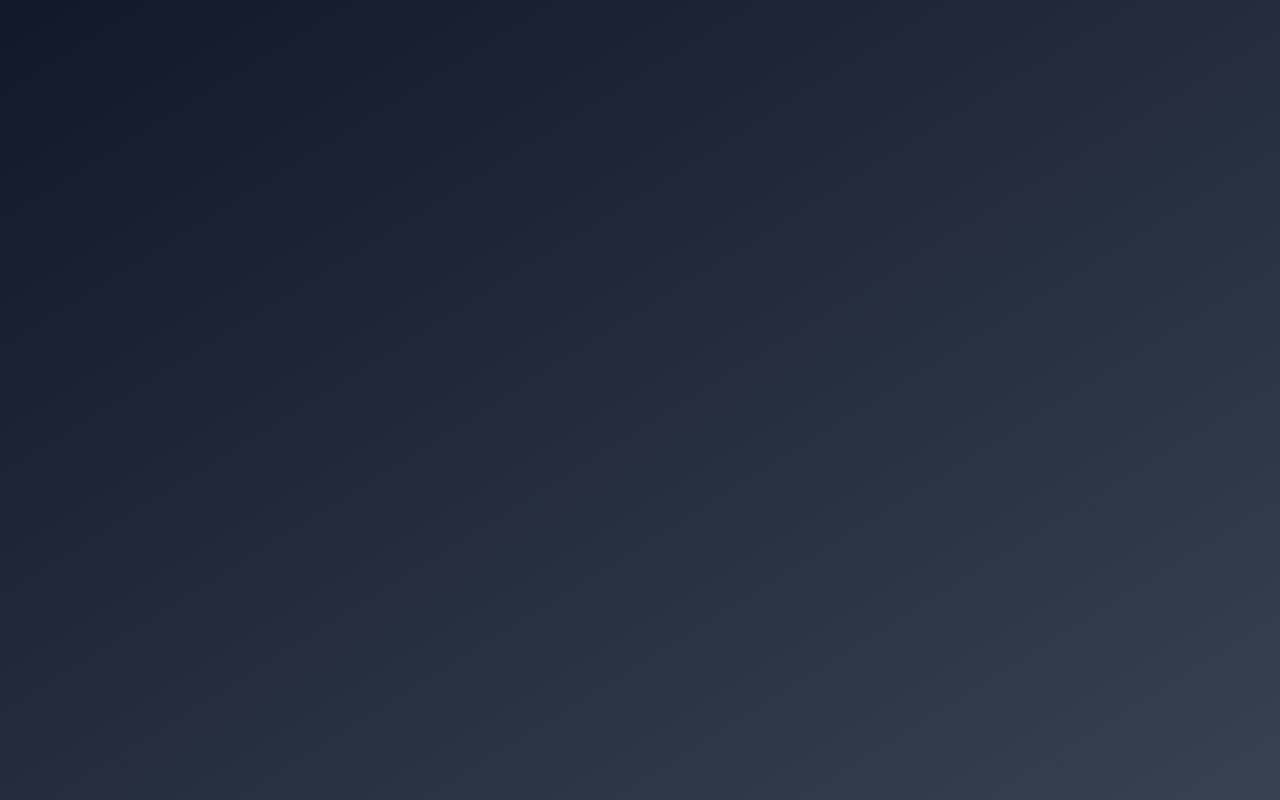
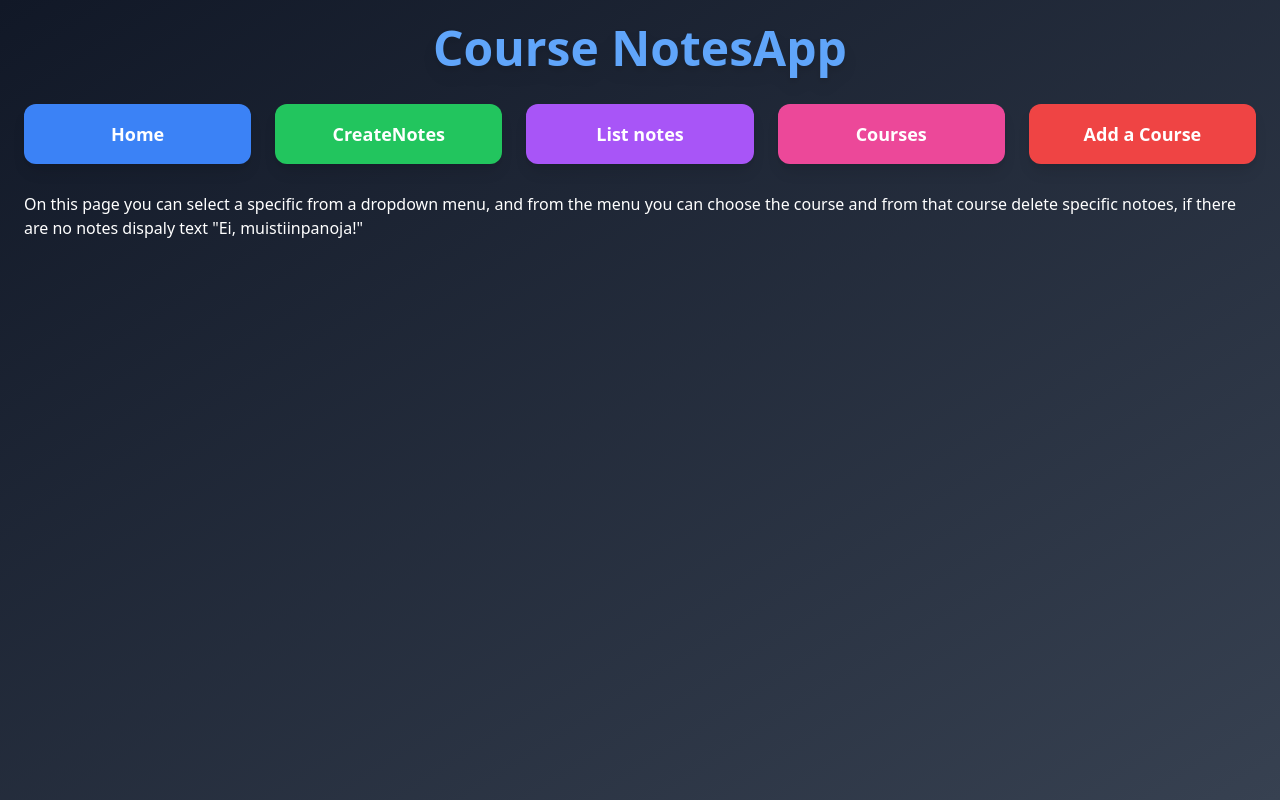
Before and after one commit to edwardedde/Frontend_Proj, a React (Vite) app: page /Courses in a window 1280 px wide. Before the commit this address had no page. Built offline with nearby package versions, Linux system fonts and the light colour scheme.

Commit message:
all links and explanation of what happens in the view

```diff
--- /dev/null
+++ b/src/AddCourse.jsx
@@ -0,0 +1,11 @@
+function AddCourse(){
+    return(
+        <div>
+            <h1 className="pt-7">
+                On thispage you can add a course into the list of courses, empty the input fields after adding.
+                the program shows the course name created and the id eg. "Course math added, id = 6".
+            </h1>
+        </div>
+    );
+}
+ export default AddCourse;
--- a/src/App.jsx
+++ b/src/App.jsx
@@ -3,6 +3,8 @@ import Header from "./Header";
 import CreateNotes from "./CreateNotes";
 import ListNotes from "./ListNotes";
 import Home from "./Home";
+import Courses from "./Courses";
+import AddCourse from "./AddCourse";
 
 function App() {
 
@@ -23,6 +25,8 @@ function App() {
           <Route index element={<Home/>} />
           <Route path="/CreateNotes" element={<CreateNotes />} />
           <Route path="/ListNotes" element={<ListNotes />} />
+          <Route path="/Courses" element={<Courses />} />
+          <Route path="/AddCourse" element={<AddCourse />} />
         </Route>
       </Routes>
 
--- /dev/null
+++ b/src/Courses.jsx
@@ -0,0 +1,10 @@
+function Courses(){
+    return(
+        <div>
+            <h1 className="pt-7"> On this page you can select a specific from a dropdown menu, and from the menu
+                you can choose the course and from that course delete specific notoes, if there are no notes
+                dispaly text "Ei, muistiinpanoja!" </h1>
+        </div>
+    );
+}
+export default Courses;
--- a/src/CreateNotes.jsx
+++ b/src/CreateNotes.jsx
@@ -1,7 +1,9 @@
 function CreateNotes(){
     return(
         <div>
-            <h1 className="pt-7"> On this page you can create notes for a specific course</h1>
+            <h1 className="pt-7"> On this page you can create notes for a specific course, this page includes a dropdown menu for the course
+                you choose, the section for the text input for your notes, and the  notes you have already created listed down below for the session
+            </h1>
         </div>
     );
 }
--- a/src/Header.jsx
+++ b/src/Header.jsx
@@ -9,7 +9,7 @@ function Header(){
 
       <nav className="flex  gap-6 w-full max-w-m">
         <Link className="w-full text-center py-4 px-8 text-lg font-semibold rounded-xl bg-blue-500 hover:bg-blue-600 transition-all shadow-lg" to={"/"}>
-          Etusivu
+          Home
         </Link>
         <Link className="w-full text-center py-4 px-8 text-lg font-semibold rounded-xl bg-green-500 hover:bg-green-600 transition-all shadow-lg" to={"/CreateNotes"}>
           CreateNotes
@@ -17,8 +17,11 @@ function Header(){
         <Link className="w-full text-center py-4 px-8 text-lg font-semibold rounded-xl bg-purple-500 hover:bg-purple-600 transition-all shadow-lg" to={"/ListNotes"}>
           List notes
         </Link>
-        <Link className="w-full text-center py-4 px-8 text-lg font-semibold rounded-xl bg-pink-500 hover:bg-pink-600 transition-all shadow-lg">
+        <Link className="w-full text-center py-4 px-8 text-lg font-semibold rounded-xl bg-pink-500 hover:bg-pink-600 transition-all shadow-lg" to={"/Courses"}>
           Courses
+        </Link>
+        <Link className="w-full text-center py-4 px-8 text-lg font-semibold rounded-xl bg-red-500 hover:bg-pink-600 transition-all shadow-lg" to={"/AddCourse"}>
+          Add a Course
         </Link>
       </nav>
     </div>
--- a/src/ListNotes.jsx
+++ b/src/ListNotes.jsx
@@ -1,7 +1,7 @@
 function ListNotes(){
     return(
         <div>
-            <h1 className="text-6xl"> list notes on this page</h1>
+            <h1 className="pt-7"> list notes on this page</h1>
         </div>
     );
 }
```
